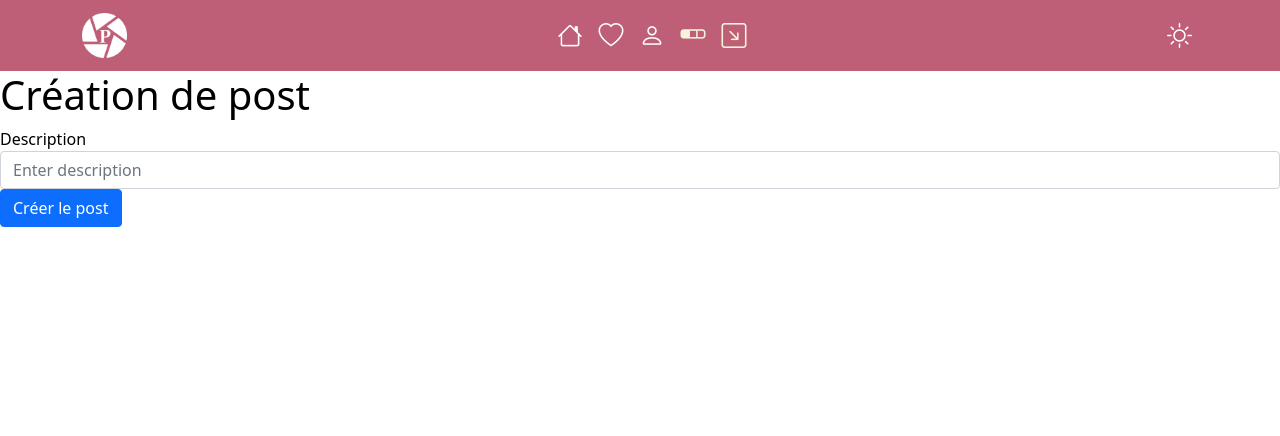
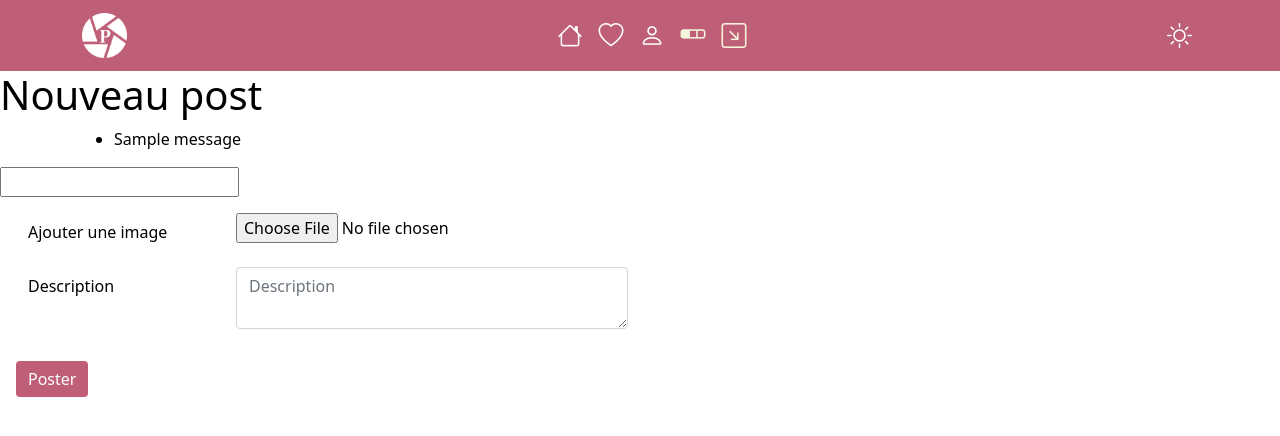
Before and after one commit to Vncntmrchl/IMT-DCL-WEB, a Python web app: template Prototype/templates/post/create_post.html.jinja2 in a window 1280 px wide. Shown: the top 436 px of the page. Run offline with Jinja, Linux system fonts and the light colour scheme; the template is opened without the code that fills it, so the values that code supplies are empty, except form fields; one stand-in notice (Sample message) is shown; form fields are guessed from the names that the template uses; some libraries are stand-ins or nearby versions.

Commit message:
Code tidied up, added images to posts

```diff
--- a/Prototype/config.py
+++ b/Prototype/config.py
@@ -8,3 +8,4 @@ class Config:
     SQLALCHEMY_DATABASE_URI = 'sqlite:///' + os.path.join(DB_DIRECTORY, 'database/database.db')
     SQLALCHEMY_TRACK_MODIFICATIONS = False
     SECRET_KEY = 'SoMuchSecretHere'
+    UPLOADED_IMAGES_DEST = 'static/images_storage'
--- a/Prototype/database/database.py
+++ b/Prototype/database/database.py
@@ -8,7 +8,7 @@ db = SQLAlchemy()
 
 # We use this method to initialize the database with the app
 # and all the necessary models (we start by "resetting" the database to clean it)
-def init_app(app):
+def db_init_app(app):
     with app.app_context():
         db.init_app(app)
         db.drop_all()
--- a/Prototype/static/css/style.css
+++ b/Prototype/static/css/style.css
@@ -98,3 +98,8 @@ nav {
 *:focus {
     outline: none !important;
 }
+
+.image-preview {
+    max-width: 500px;
+    height: auto;
+}
--- a/Prototype/templates/post/create_post.html.jinja2
+++ b/Prototype/templates/post/create_post.html.jinja2
@@ -1,23 +1,91 @@
 {% extends 'base.html.jinja2' %}
 
 {% block title %}
-    <title>sexion d'assault</title>
+    <title>Création de post</title>
 
 {% endblock %}
 
-
 {% block content %}
     <div>
-        <h1>Création de post</h1>
-        <form>
-            <div class="form-group">
-                <label for="description">Description</label>
-                <input type="text" class="form-control" id="description" aria-describedby="description"
-                       placeholder="Enter description">
+        <h1>Nouveau post</h1>
+        <div class="container">
+            {% with messages = get_flashed_messages() %}
+                {% if messages %}
+                    <ul>
+                        {% for message in messages %}
+                            <li>{{ message }}</li>
+                        {% endfor %}
+                    </ul>
+                {% endif %}
+            {% endwith %}
+        </div>
+
+        <form method="POST" action="{{ url_for('create_post.new_post_form') }}" enctype="multipart/form-data">
+            {# Hidden tag used for CSRF protection #}
+            {{ post_form.hidden_tag() }}
+            {{ post_form.crsf_token }}
+            <div class="form-group row" style="margin: 1em;">
+                <label class="col-sm-2 col-form-label">Ajouter une image</label>
+                <div class="col-sm-4">
+                    {{ post_form.image() }}
+                </div>
             </div>
-            <button onclick="add_post({{ user.id }},'{{ user.username }}')" type="button" class="btn btn-primary">Créer
-                le post
-            </button>
+            {% if post_form.image.data %}
+                <div>
+                    <img src="window.URL.createObjectURL({{ post_form.image.data }})"
+                         alt="Prévisualisation de l'image"/>
+                </div>
+            {% endif %}
+            <div class="form-group row" style="margin: 1em;">
+                <label class="col-sm-2 col-form-label">Description</label>
+                <div class="col-sm-4">
+                    {{ post_form.description(placeholder='Description', class='form-control') }}
+                </div>
+            </div>
+            <button type="submit" class="btn btn-primary submit-button" style="margin: 1em;">Poster</button>
         </form>
+
+
+        {#        <div>
+            <form method="post" action="{{ url_for('create_post.add_post') }}" enctype="multipart/form-data">
+                <div class="form-group">
+                    <div class="input-group mb-3">
+                        <img id="uploadedImage" src="" alt="Your image" class="image-preview"/>
+                        <input type=file name=file class="form-control" accept="image/*"
+                               onchange="document.getElementById('uploadedImage').src = window.URL.createObjectURL(this.files[0])">
+                        <label for="description" class="input-group-text">Description</label>
+                        <input type="text" class="form-control" id="description" aria-describedby="description"
+                               placeholder="Enter description">
+                    </div>
+                    <input type="submit" value="Poster !"/>
+                </div>
+
+                #}{#                <button onclick="add_post({{ user.id }},'{{ user.username }}')" type="button"
+                        class="btn btn-primary">
+                    Créer le post
+                </button>#}{#
+            </form>
+        </div>#}
     </div>
 {% endblock %}
+
+
+
+
+<form method="POST" action="{{ url_for('auth.login') }}">
+    {# Hidden tag used for CSRF protection #}
+    {{ login_form.hidden_tag() }}
+    <div class="form-group row" style="margin: 1em;">
+        <label class="col-sm-2 col-form-label">Nom d'utilisateur</label>
+        <div class="col-sm-4">
+            {{ login_form.username(placeholder="Nom d'utilisateur", class='form-control') }}
+        </div>
+    </div>
+    <div class="form-group row" style="margin: 1em;">
+        <label class="col-sm-2 col-form-label">Mot de passe</label>
+        <div class="col-sm-4">
+            {{ login_form.password(placeholder='Mot de passe', class='form-control') }}
+        </div>
+    </div>
+    <button type="submit" class="btn btn-primary submit-button" style="margin: 1em;">Connexion</button>
+</form>
--- a/Prototype/templates/post/post.html.jinja2
+++ b/Prototype/templates/post/post.html.jinja2
@@ -1,6 +1,6 @@
 <div id="{{ post_card_id }}">
     <div class="card post">
-        <img src="../../static/pictures/98505f7.jpg" class="card-img-top" alt="Classy Pope">
+        <img src="../../static/images_storage/{{ post.image_name }}" class="card-img-top" alt="Post {{ post.id }}">
         <div class="card-body">
             <blockquote class="blockquote mb-0">
                 <div id="post_body">
--- /dev/null
+++ b/Prototype/uploads/uploads.py
@@ -0,0 +1,3 @@
+from flask_uploads import UploadSet, IMAGES
+
+images_upload_set = UploadSet('images', IMAGES)
```
Also changed, not shown: Prototype/app.py (+12 -16 lines), Prototype/models/Post.py (+6 -5 lines), Prototype/routes/create_post.py (+62 -14 lines), Prototype/templates/feed/feed.html.jinja2 (+2 -22 lines), Prototype/templates/post/post_macro.html.jinja2 (added, +23 -0 lines), Prototype/templates/profile/profile.html.jinja2 (+3 -23 lines), Prototype/database/database.db, Prototype/static/images_storage/1.jpg (added), Prototype/static/images_storage/3.jpg (added), Prototype/uploads/__init__.py (added), 2 other files.
